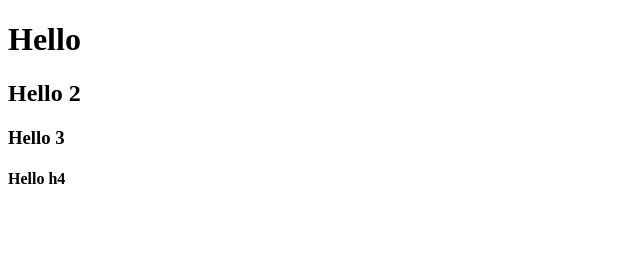
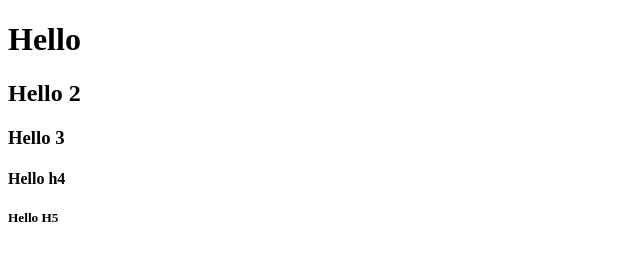
Before and after one commit to Sohel9146/new, a plain HTML site: page index.html in a window 1280 px wide. Shown: the full height of the page, 0-640 px from the left. Drawn offline with Linux system fonts and the light colour scheme.

Commit message:
H5 Tag Added

```diff
--- a/index.html
+++ b/index.html
@@ -10,5 +10,6 @@
         <h2>Hello 2</h2>
         <h3>Hello 3</h3>
         <h4>Hello h4</h4>
+        <h5>Hello H5</h5>
 </body>
 </html>
```
